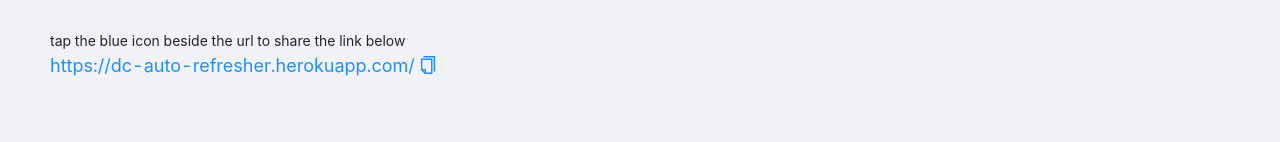
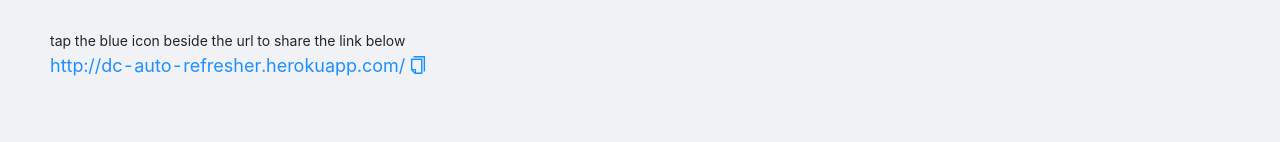
Before and after one commit to synditrix/dc-auto-refresher, a React (Create React App) app: page / in a window 1280 px wide. Shown: the part 374-516 px from the top of the page. Built offline with nearby package versions, Linux system fonts and the light colour scheme.

Commit message:
Changed from https to http

```diff
--- a/src/App.js
+++ b/src/App.js
@@ -214,7 +214,7 @@
 	    	</Row>
 	    	<Row>
 	    	<Paragraph copyable style={{fontSize: 'large', color:'dodgerblue', marginBottom: '10rem'}}>
-	    		{'https://dc-auto-refresher.herokuapp.com/' + String(codeString).replace(/\s/g,'')}
+	    		{'http://dc-auto-refresher.herokuapp.com/' + String(codeString).replace(/\s/g,'')}
 	    	</Paragraph>
 	    	</Row>
 	    	</Content>
```
